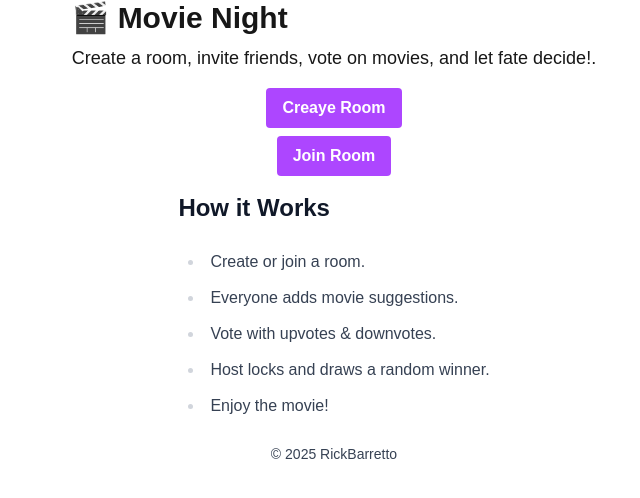
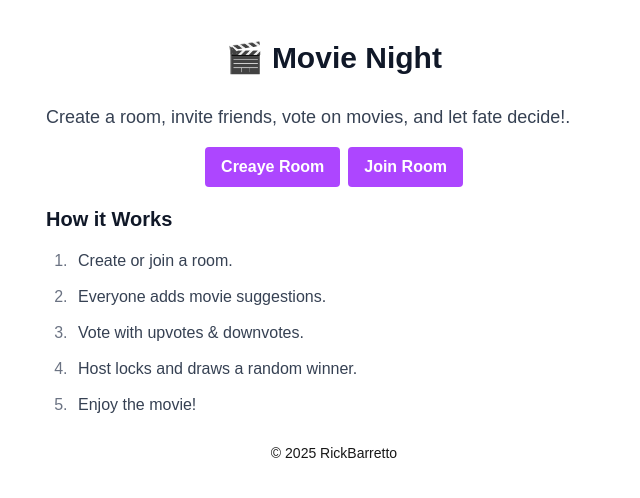
Before and after one commit to RickBarretto/movie-night, a Next.js app in the folder frontend/: page / in a window 1280 px wide. Shown: the top 498 px of the page, without its empty margins (306-946 px from the left). Built offline with nearby package versions, Linux system fonts and the light colour scheme.

Commit message:
Style: Adjust Welcome Page layout

```diff
--- a/frontend/src/pages/Welcome.tsx
+++ b/frontend/src/pages/Welcome.tsx
@@ -2,30 +2,34 @@ import { Button } from '../components/Button';
 
 export function Welcome() {
   return (
-    <div className="flex flex-col items-center justify-start gap-4">
-      <header className="flex flex-col gap-2">
-        <h1 className="text-3xl font-bold">🎬 Movie Night</h1>
+    <div className="
+      max-w-xl my-10 mx-auto
+      flex flex-col justify-start gap-4
+    "
+    >
+      <header className="prose">
+        <h1 className="text-3xl text-center font-bold">🎬 Movie Night</h1>
         <p className="text-lg">
           Create a room, invite friends,
           vote on movies,
           and let fate decide!.
         </p>
       </header>
-      <div className="flex flex-col items-center gap-2">
+      <div className="mx-auto flex items-center gap-2">
         <Button>Creaye Room</Button>
         <Button>Join Room</Button>
       </div>
-      <article className="prose">
-        <h2 className="text-2xl font-bold">How it Works</h2>
-        <ul>
+      <article className="prose w-fit">
+        <h3 className="font-bold">How it Works</h3>
+        <ol>
           <li>Create or join a room.</li>
           <li>Everyone adds movie suggestions.</li>
           <li>Vote with upvotes &amp; downvotes.</li>
           <li>Host locks and draws a random winner.</li>
           <li>Enjoy the movie!</li>
-        </ul>
+        </ol>
       </article>
-      <p className="prose text-sm">© 2025 RickBarretto</p>
+      <p className="text-center text-sm">© 2025 RickBarretto</p>
     </div>
   );
 }
```
